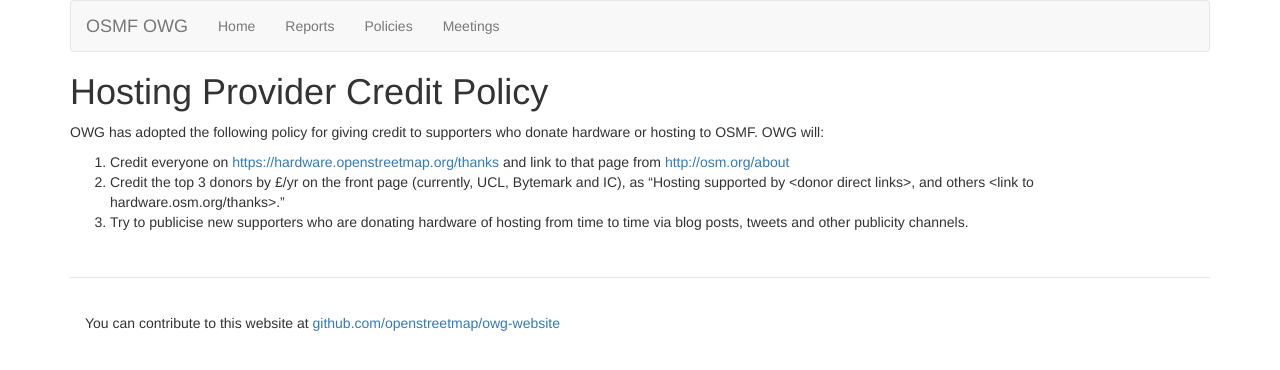
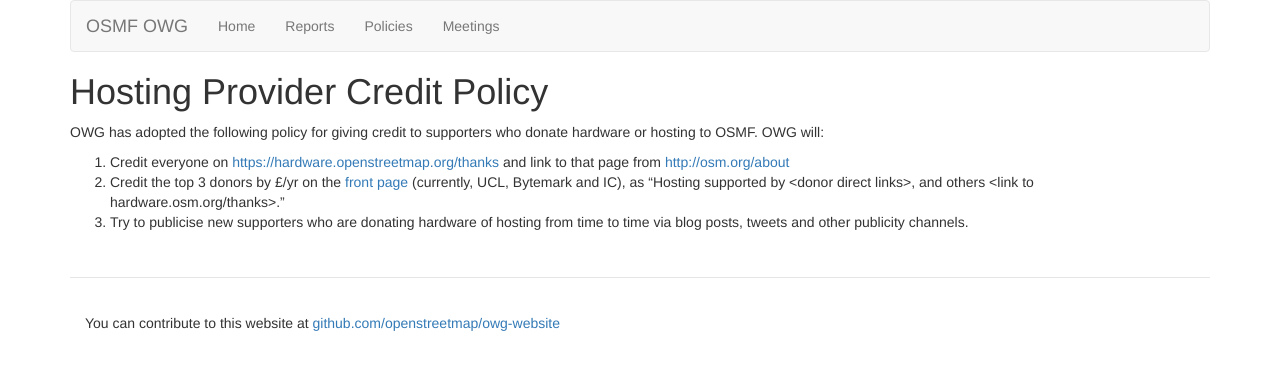
Before and after one commit to openstreetmap/owg-website, a Jekyll site: the page built from policies/hosting-credit.md, in a window 1280 px wide. Shown: the top 370 px of the page. Built offline with Jekyll 4.4.1, drawn with Linux system fonts in a browser that asks for light colours; part of the change alters nothing that is shown.

```diff
--- a/policies/hosting-credit.md
+++ b/policies/hosting-credit.md
@@ -8,5 +8,5 @@ permalink: /policies/hosting/
 OWG has adopted the following policy for giving credit to supporters who donate hardware or hosting to OSMF. OWG will:
 
 1. Credit everyone on [https://hardware.openstreetmap.org/thanks](https://hardware.openstreetmap.org/thanks) and link to that page from [http://osm.org/about](http://osm.org/about)
-2. Credit the top 3 donors by £/yr on the front page (currently, UCL, Bytemark and IC), as "Hosting supported by \<donor direct links>, and others \<link to hardware.osm.org/thanks>."
+2. Credit the top 3 donors by £/yr on the [front page](http://www.openstreetmap.org/) (currently, UCL, Bytemark and IC), as "Hosting supported by \<donor direct links>, and others \<link to hardware.osm.org/thanks>."
 3. Try to publicise new supporters who are donating hardware of hosting from time to time via blog posts, tweets and other publicity channels.
```
